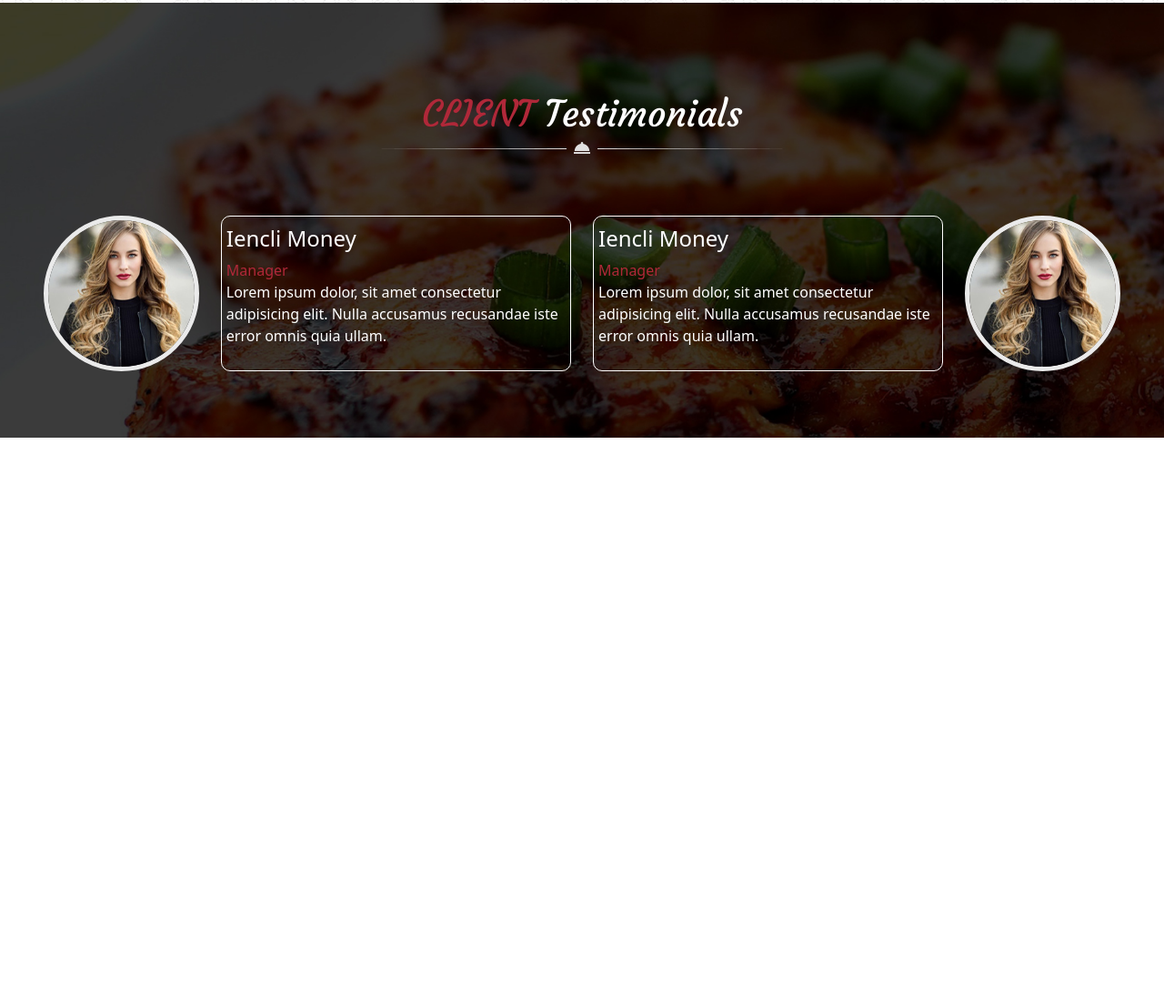
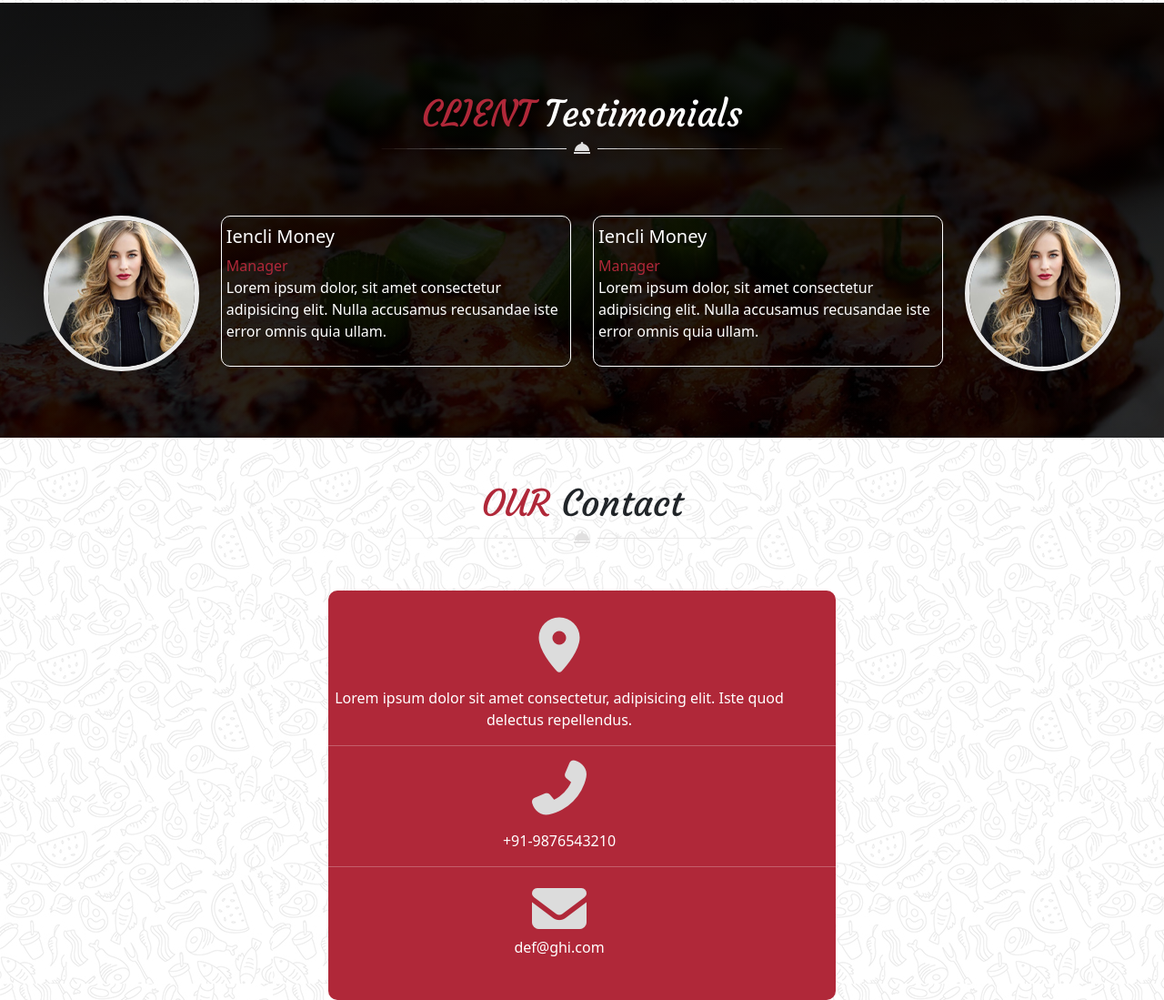
Before and after one commit to Jonathan-HL/Cs-Site-Chef-20, a website: page index.html in a window 1280 px wide. Shown: the part 4636-5735 px from the top of the page at 91% size. Before the commit the page ends 5117 px from the top, so only its background shows below. Drawn offline with nearby package versions, Linux system fonts and the light colour scheme.

Commit message:
Fin Section 5

```diff
--- a/index.html
+++ b/index.html
@@ -302,9 +302,15 @@
                 <div class="row text-center mt-5">
                     <div class="col-6">
                         <form action="">
-                            <div class="text-end"><input type="Name" placeholder="Entre Full Name"></div>
-                            <div class="text-end"><input type="text" placeholder="Phone Number"></div>
-                            <div class="text-end"><input type="text" placeholder="Date"></div>
+                            <div class="text-end">
+                                <input type="Name" placeholder="Entre Full Name">
+                            </div>
+                            <div class="text-end">
+                                <input type="text" placeholder="Phone Number">
+                            </div>
+                            <div class="text-end">
+                                <input type="text" placeholder="Date">
+                            </div>
                             <div class="text-end">
                                 <select name="Occasion" id="" class="selectOcass">
                                     <option value="">Occasion</option>
@@ -316,7 +322,9 @@
                     </div>
                     <div class="col-6">
                         <form action="">
-                            <div class="text-start"><input type="Name" placeholder="Enter Id"></div>
+                            <div class="text-start">
+                                <input type="Name" placeholder="Enter Id">
+                            </div>
                             <div class="text-start">
                                 <select name="Occasion" id="" class="selectNoperson">
                                     <option value="">No Of Person</option>
@@ -324,7 +332,9 @@
                                     <option value="">Test 2</option>
                                 </select>
                             </div>
-                            <div class="text-start"><input type="text" placeholder="Time"></div>
+                            <div class="text-start">
+                                <input type="text" placeholder="Time">
+                            </div>
                             <div class="text-start">
                                 <select name="Cuisine" id="" class="selecCuisine">
                                     <option value="">Cuisine</option>
@@ -398,7 +408,7 @@
                 <img src="./public/img/testimonial1.jpg" class="ms-5" alt="Filleblonde">
             </div>
             <div class="maxbord  ms-4">
-            <h4 class="text-white">Iencli Money</h4>
+            <h5 class="text-white">Iencli Money</h5>
             <span>Manager</span>
             <p class="text-white">Lorem ipsum dolor, sit amet consectetur adipisicing elit. Nulla accusamus recusandae iste error omnis quia ullam.</p>
         </div>
@@ -406,7 +416,7 @@
 
         <div class="col-6 d-flex text-start">
             <div class="maxbord  me-4">
-            <h4 class="text-white">Iencli Money</h4>
+            <h5 class="text-white">Iencli Money</h5>
             <span>Manager</span>
             <p class="text-white">Lorem ipsum dolor, sit amet consectetur adipisicing elit. Nulla accusamus recusandae iste error omnis quia ullam.</p>
         </div>
@@ -418,9 +428,31 @@
     </section>
     <!-- Fin Section 4 -->
     <!-- Debut Section 5 -->
-    <section>
+    <section class="sc1 d-flex">
+        <div class="container">
+            <div class="text-center mt-5">
+                <h1><span>OUR</span> Contact</h1>
+                <img src="./public/img/decoration_line.png" alt="decoration_line">
+            </div>
 
-    </section>
+            <div class="Carnet text-center mt-5">
+                <div>
+                    <i class="fas fa-map-marker-alt size"></i>
+                    <p class="mt-3">Lorem ipsum dolor sit amet consectetur, adipisicing elit. Iste quod delectus repellendus.</p>
+                    <hr>
+                </div>
+                <div>
+                    <i class="fas fa-phone-alt size"></i>
+                    <p class="mt-3">+91-9876543210</p>
+                    <hr>
+                </div>
+                <div>
+                    <i class="fas fa-envelope size"></i>
+                    <p>def@ghi.com</p>
+                </div>
+            </div>
+        </div>
+        </section>
     <!-- Fin Section 5 -->
     <!-- Debut Footer -->
     <footer>
--- a/src/sass/modules/_section4.sass
+++ b/src/sass/modules/_section4.sass
@@ -1,6 +1,6 @@
 .sc4
-    background-image: url(../img/testimonials_background.jpg)
-    background-position: center
+    background-image: linear-gradient(rgba(0.6, 0.5, 0.5, 0.700),rgba(1, 1, 1, 0.300)) , url(../img/testimonials_background.jpg)
+    background-position: right
     background-size: cover
     background-repeat: no-repeat
     h1
--- a/src/sass/modules/_section5.sass
+++ b/src/sass/modules/_section5.sass
@@ -0,0 +1,12 @@
+.Carnet
+    background-color: #B02839
+    height: max-content
+    margin: 0 25%
+    padding: 30px 0px
+    color: white
+    border-radius: 10px
+    .size
+        font-size: 60px
+        margin-right: 50px
+    .size:hover
+        color: white
```
Also changed, not shown: public/css/app.css, 1 other file.
